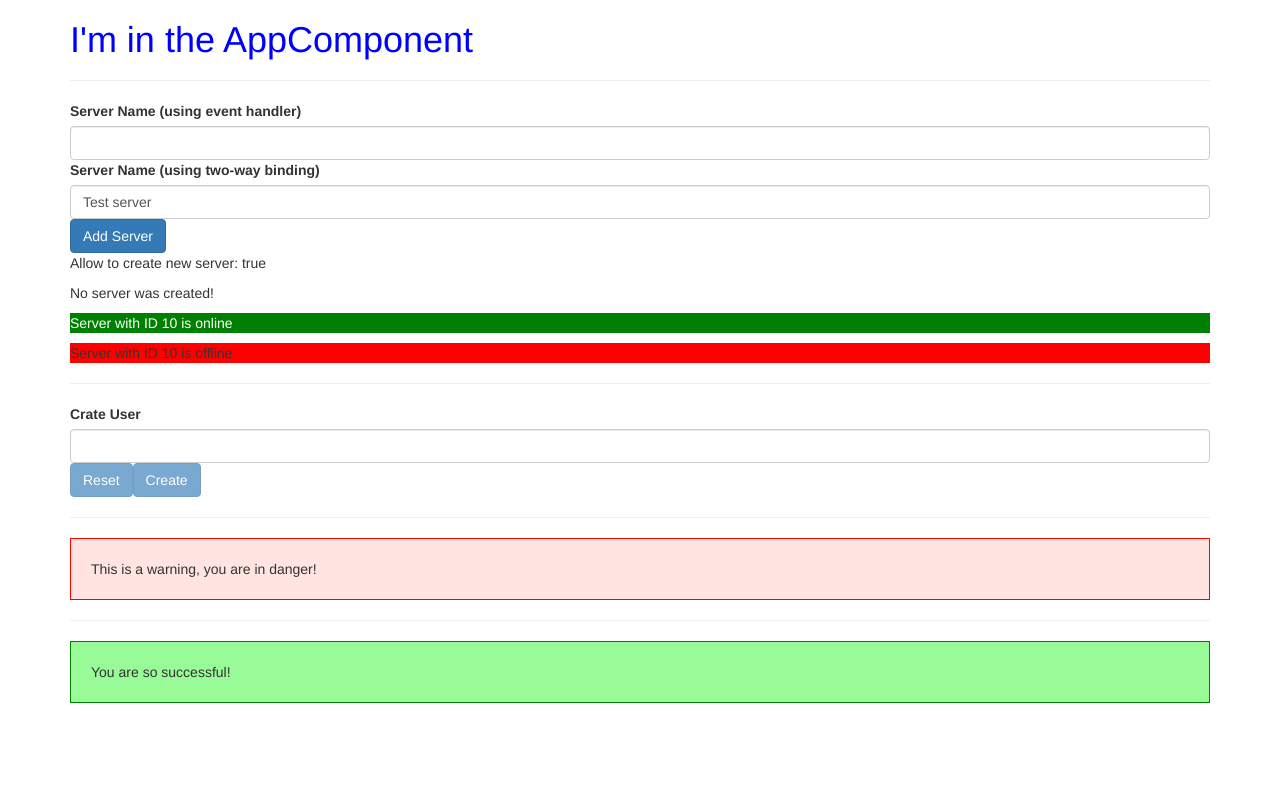
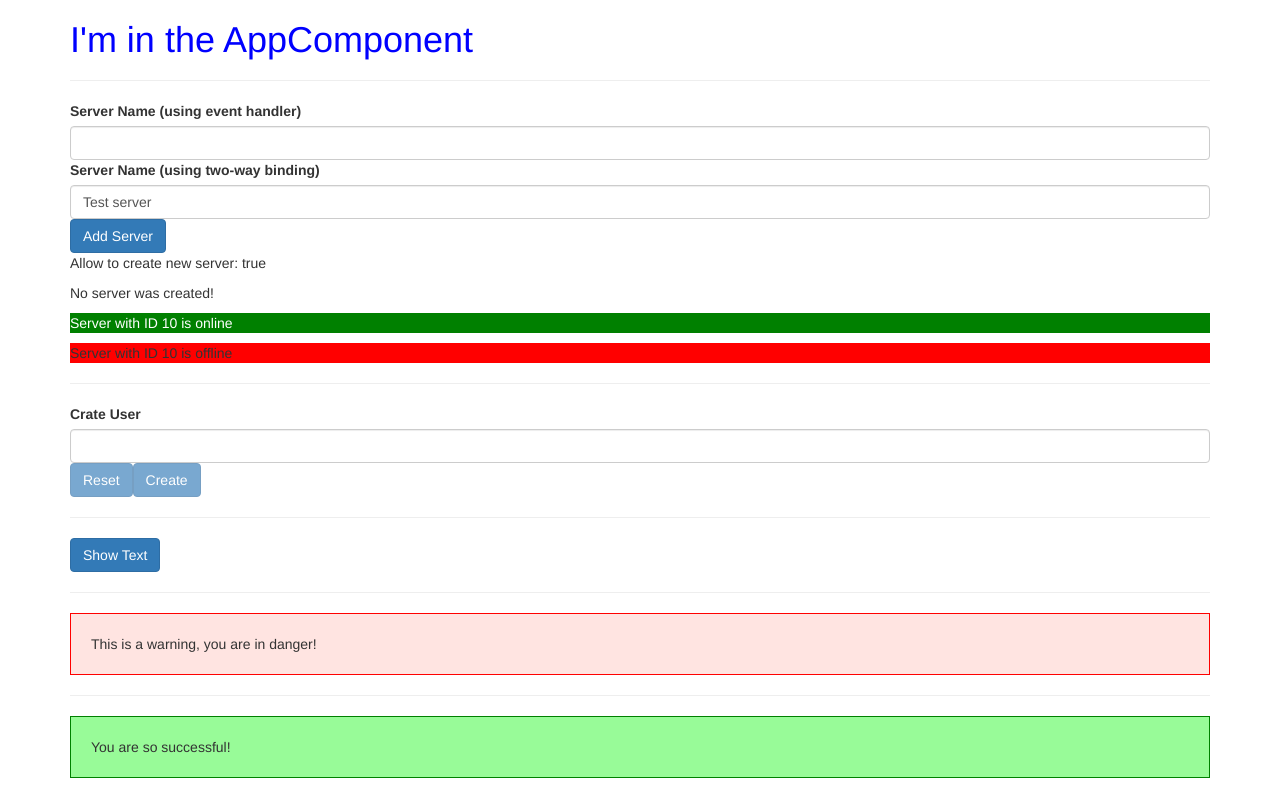
Before and after one commit to skywithin/ngDemo2-app, an Angular app: page / in a window 1280 px wide. Built offline with nearby package versions, Linux system fonts and the light colour scheme.

Commit message:
Getting the index when using ngFor

```diff
--- a/src/app/app.module.ts
+++ b/src/app/app.module.ts
@@ -8,6 +8,7 @@ import { ServerBucketComponent } from './server-bucket/server-bucket.component';
 import { WarningAlertComponent } from './warning-alert/warning-alert.component';
 import { SuccessAlertComponent } from './success-alert/success-alert.component';
 import { UserRegistrationComponent } from './user-registration/user-registration.component';
+import { LoggerComponent } from './logger/logger.component';
 
 @NgModule({
   declarations: [
@@ -16,7 +17,8 @@ import { UserRegistrationComponent } from './user-registration/user-registration
     ServerBucketComponent,
     WarningAlertComponent,
     SuccessAlertComponent,
-    UserRegistrationComponent
+    UserRegistrationComponent,
+    LoggerComponent
   ],
   imports: [
     BrowserModule,
--- /dev/null
+++ b/src/app/logger/logger.component.css
@@ -0,0 +1,3 @@
+.white-text {
+    color: white;
+}
--- /dev/null
+++ b/src/app/logger/logger.component.html
@@ -0,0 +1,10 @@
+<button class="btn btn-primary" (click)="onToggleDetails()">{{ buttonText }}</button>
+
+<div *ngIf="showText">
+  <div
+    *ngFor="let logItem of log; let i = index"
+    [ngStyle]="{ backgroundColor: i >= 3 ? 'blue' : 'transparent' }"
+    [ngClass]="{ 'white-text':  i >= 3 }">
+    {{ logItem }}
+  </div>
+</div>
--- /dev/null
+++ b/src/app/logger/logger.component.ts
@@ -0,0 +1,30 @@
+import { Component, OnInit } from '@angular/core';
+
+@Component({
+  selector: 'app-logger',
+  templateUrl: './logger.component.html',
+  styleUrls: ['./logger.component.css']
+})
+export class LoggerComponent implements OnInit {
+
+  showText: boolean;
+  buttonText: string;
+  log = [];
+
+  ngOnInit() {
+    this.showText = false;
+    this.buttonText = "Show Text"
+  }
+
+  onToggleDetails() {
+    this.showText = !this.showText;
+
+    if (this.showText) {
+      this.buttonText = "Hide Text"
+    } else {
+      this.buttonText = "Show Text"
+    }
+    this.log.push(new Date());
+  }
+
+}
--- a/src/app/server-bucket/server-bucket.component.html
+++ b/src/app/server-bucket/server-bucket.component.html
@@ -33,3 +33,7 @@
 <hr>
 
 <app-user-registration></app-user-registration>
+
+<hr>
+
+<app-logger></app-logger>
```
